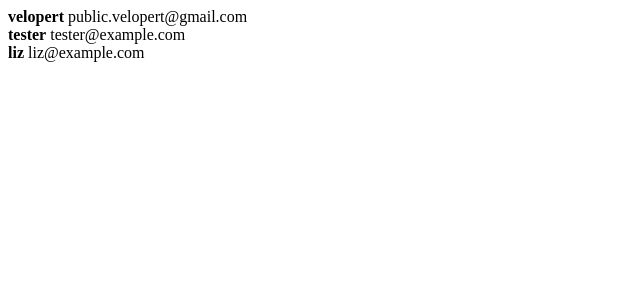
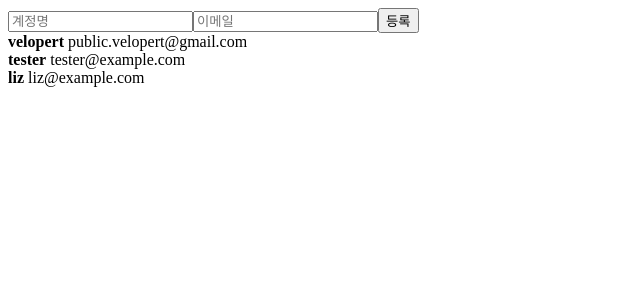
Before and after one commit to Leewonchan14/Ts_Practice, a React (Vite) app: page / in a window 1280 px wide. Shown: the top 300 px of the page, without its empty margins (0-640 px from the left). Built offline with nearby package versions, Linux system fonts and the light colour scheme.

Commit message:
feat: username 과 email 을 입력받아 새로운 user를 만드는 기능 구현
interface 안 특정 속성의 타입을 재사용 하고 싶다면 Interface['속성이름을Str으로'] 타입으로 사용하면 된다.
ex) `CreateUserProps["onChange"]`

```diff
--- a/src/App.tsx
+++ b/src/App.tsx
@@ -1,9 +1,67 @@
-import UserList from "./UserList.tsx";
+import UserList, { User } from "./UserList.tsx";
+import CreateUser, { CreateUserProps } from "./CreateUser.tsx";
+import { useRef, useState } from "react";
+
+export const initUsers: User[] = [
+  {
+    id: 1,
+    username: "velopert",
+    email: "public.velopert@gmail.com",
+  },
+  {
+    id: 2,
+    username: "tester",
+    email: "tester@example.com",
+  },
+  {
+    id: 3,
+    username: "liz",
+    email: "liz@example.com",
+  },
+];
+
+export interface UserInputs {
+  email: string;
+  username: string;
+}
 
 function App() {
+  const [inputs, setInputs] = useState({
+    email: "",
+    username: "",
+  });
+  const { email, username } = inputs;
+  const [users, setUsers] = useState(initUsers);
+
+  const nextId = useRef<number>(4);
+
+  const onChange: CreateUserProps["onChange"] = (e) => {
+    const { name, value } = e.target;
+    setInputs({
+      ...inputs,
+      [name]: value,
+    });
+  };
+
+  const onCreate: CreateUserProps["onCreate"] = () => {
+    const newUser: User = {
+      id: nextId.current,
+      username: inputs.username,
+      email: inputs.email,
+    };
+    setUsers([...users, newUser]);
+    nextId.current += 1;
+  };
+
   return (
     <>
-      <UserList />
+      <CreateUser
+        username={username}
+        email={email}
+        onChange={onChange}
+        onCreate={onCreate}
+      />
+      <UserList users={users} />
     </>
   );
 }
--- /dev/null
+++ b/src/CreateUser.tsx
@@ -0,0 +1,35 @@
+import { ChangeEvent } from "react";
+
+export interface CreateUserProps {
+  username: string;
+  email: string;
+  onChange: (e: ChangeEvent<HTMLInputElement>) => void;
+  onCreate: () => void;
+}
+
+const CreateUser = ({
+  username,
+  email,
+  onChange,
+  onCreate,
+}: CreateUserProps) => {
+  return (
+    <div>
+      <input
+        name="username"
+        placeholder="계정명"
+        onChange={onChange}
+        value={username}
+      />
+      <input
+        name="email"
+        placeholder="이메일"
+        onChange={onChange}
+        value={email}
+      />
+      <button onClick={onCreate}>등록</button>
+    </div>
+  );
+};
+
+export default CreateUser;
--- a/src/UserList.tsx
+++ b/src/UserList.tsx
@@ -1,28 +1,14 @@
-interface User {
+export interface User {
   id: number;
   username: string;
   email: string;
 }
 
-const users: User[] = [
-  {
-    id: 1,
-    username: "velopert",
-    email: "public.velopert@gmail.com",
-  },
-  {
-    id: 2,
-    username: "tester",
-    email: "tester@example.com",
-  },
-  {
-    id: 3,
-    username: "liz",
-    email: "liz@example.com",
-  },
-];
+interface UserListProps {
+  users: User[];
+}
 
-const UserList = () => {
+const UserList = ({ users }: UserListProps) => {
   return (
     <div>
       {users.map((user) => (
```
Also changed, not shown: src/main.tsx (+7 -7 lines).
